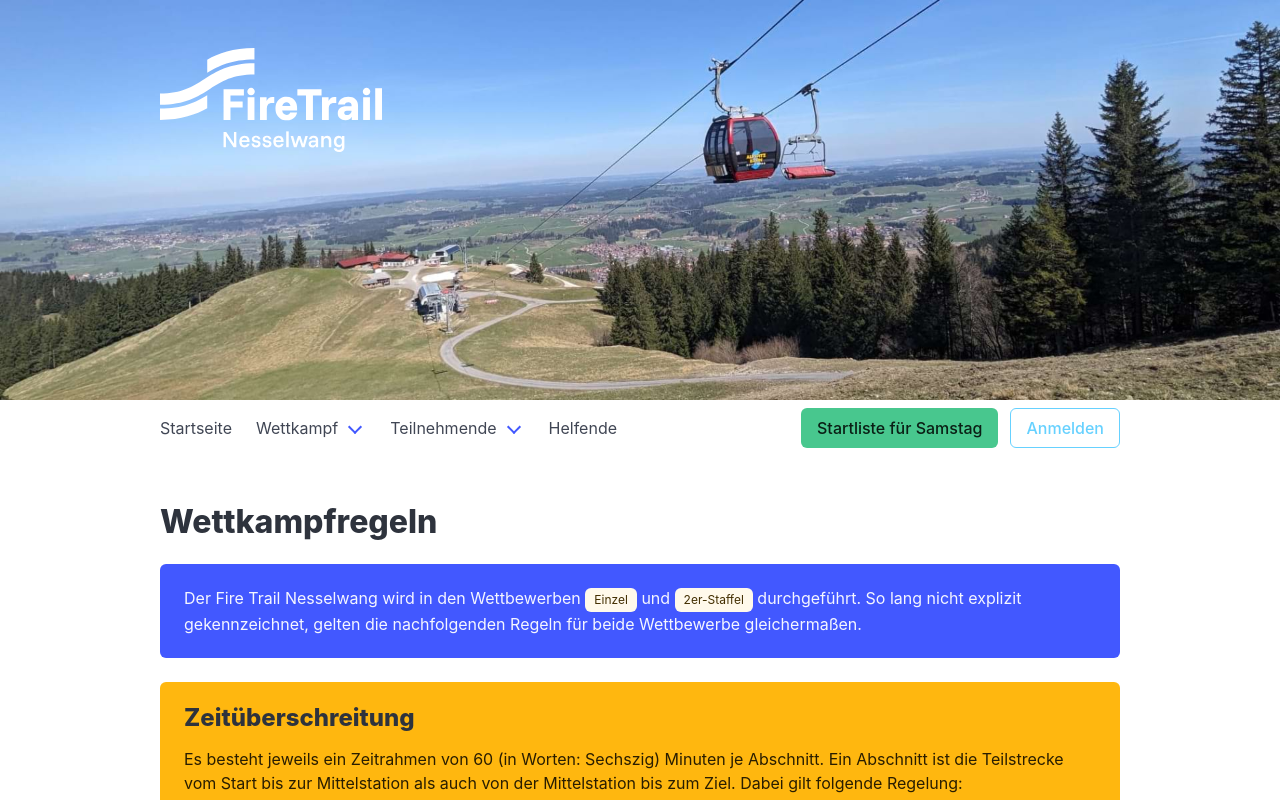
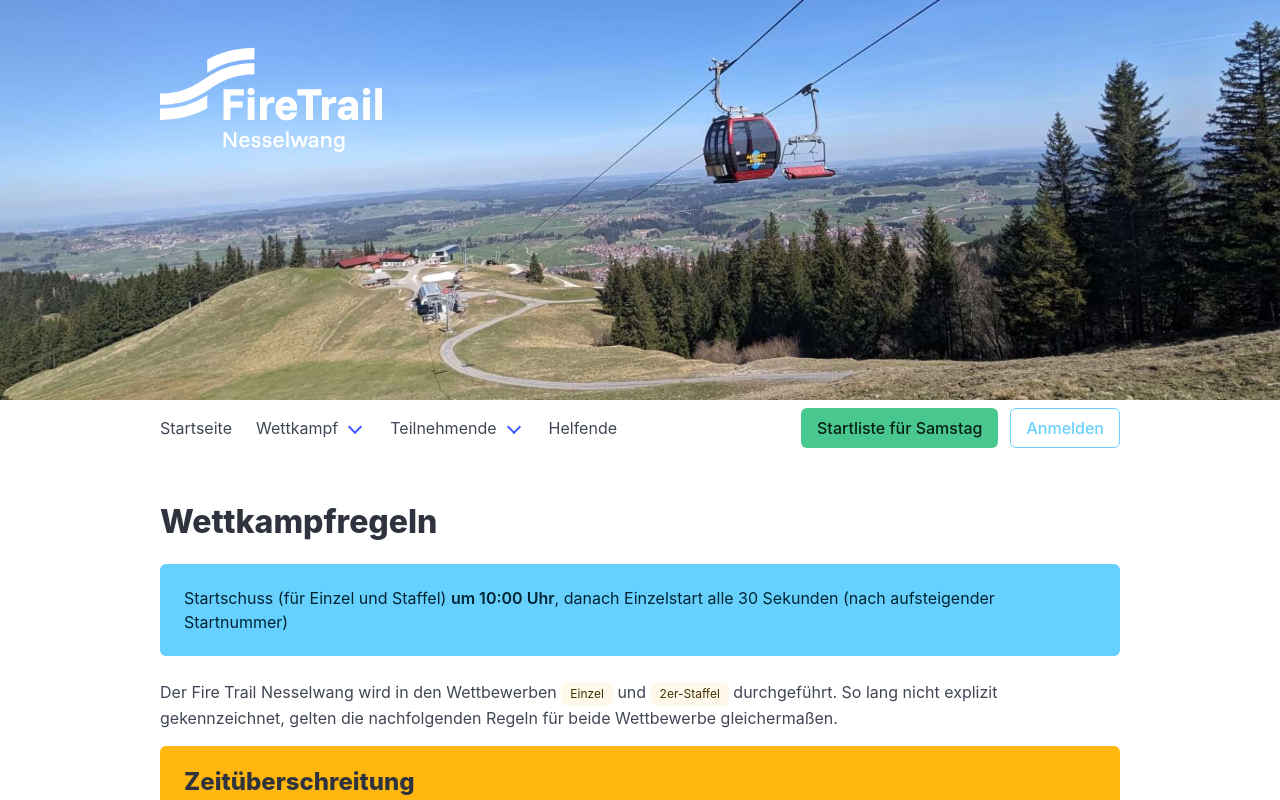
Before and after one commit to steffkes/nesselwang-competition, a Nuxt app: page /wettkampf/regeln in a window 1280 px wide. Shown: the top 800 px of the page. Built offline with nearby package versions, Linux system fonts and the light colour scheme; no server answers.

Commit message:
explain starting mode

```diff
--- a/pages/wettkampf/regeln.vue
+++ b/pages/wettkampf/regeln.vue
@@ -11,15 +11,19 @@ useSeoMeta({
       <h1 id="regeln" class="title">Wettkampfregeln</h1>
 
       <div class="content">
-        <div class="notification is-link">
+        <div class="notification is-info">
           <p>
-            Der Fire Trail Nesselwang wird in den Wettbewerben
-            <MarkIt>Einzel</MarkIt> und
-            <MarkIt>2er-Staffel</MarkIt> durchgeführt. So lang nicht explizit
-            gekennzeichnet, gelten die nachfolgenden Regeln für beide
-            Wettbewerbe gleichermaßen.
+            Startschuss (für Einzel und Staffel) <strong>um 10:00 Uhr</strong>,
+            danach Einzelstart alle 30 Sekunden (nach aufsteigender Startnummer)
           </p>
         </div>
+
+        <p>
+          Der Fire Trail Nesselwang wird in den Wettbewerben
+          <MarkIt>Einzel</MarkIt> und <MarkIt>2er-Staffel</MarkIt> durchgeführt.
+          So lang nicht explizit gekennzeichnet, gelten die nachfolgenden Regeln
+          für beide Wettbewerbe gleichermaßen.
+        </p>
 
         <div class="notification is-warning">
           <h3>Zeitüberschreitung</h3>
@@ -206,6 +210,10 @@ useSeoMeta({
             der erste Läufer binnen dieser Zeit an der Mittelstation ankommt,
             erfolgt eine klassische Staffelübergabe..
           </li>
+          <li>
+            Startschuss (für Einzel und Staffel) um 10:00 Uhr, danach
+            Einzelstart alle 30 Sekunden (nach aufsteigender Startnummer)
+          </li>
         </ul>
 
         <h3>Überholen</h3>
--- a/pages/wettkampf/zeitplan.vue
+++ b/pages/wettkampf/zeitplan.vue
@@ -26,6 +26,13 @@ useSeoMeta({
 
         <h3>Samstag</h3>
 
+        <div class="notification is-info">
+          <p>
+            Startschuss (für Einzel und Staffel) <strong>um 10:00 Uhr</strong>,
+            danach Einzelstart alle 30 Sekunden (nach aufsteigender Startnummer)
+          </p>
+        </div>
+
         <ul>
           <li>
             <span class="tag is-light">08:00-10:00</span> Ausgabe der
```
